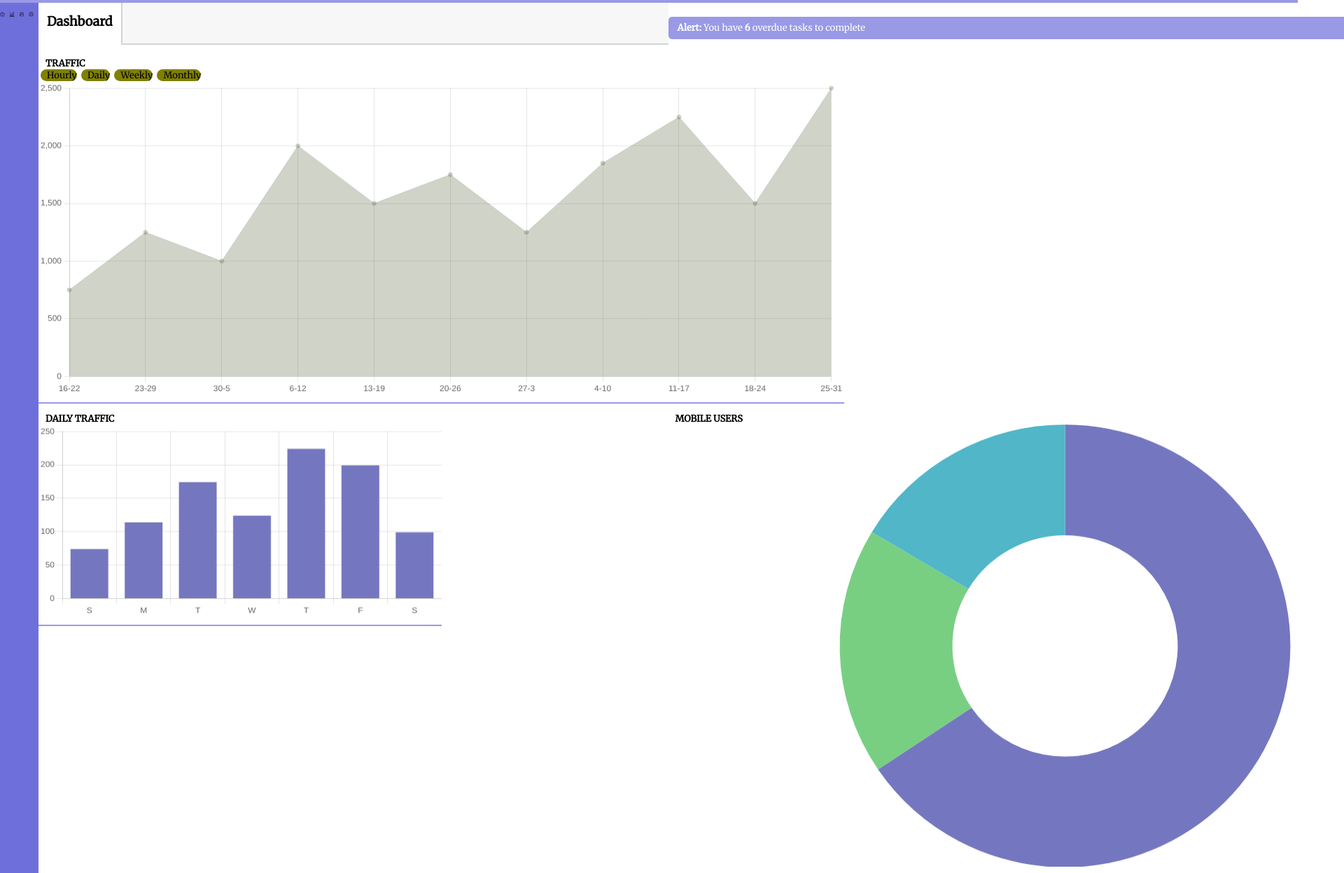
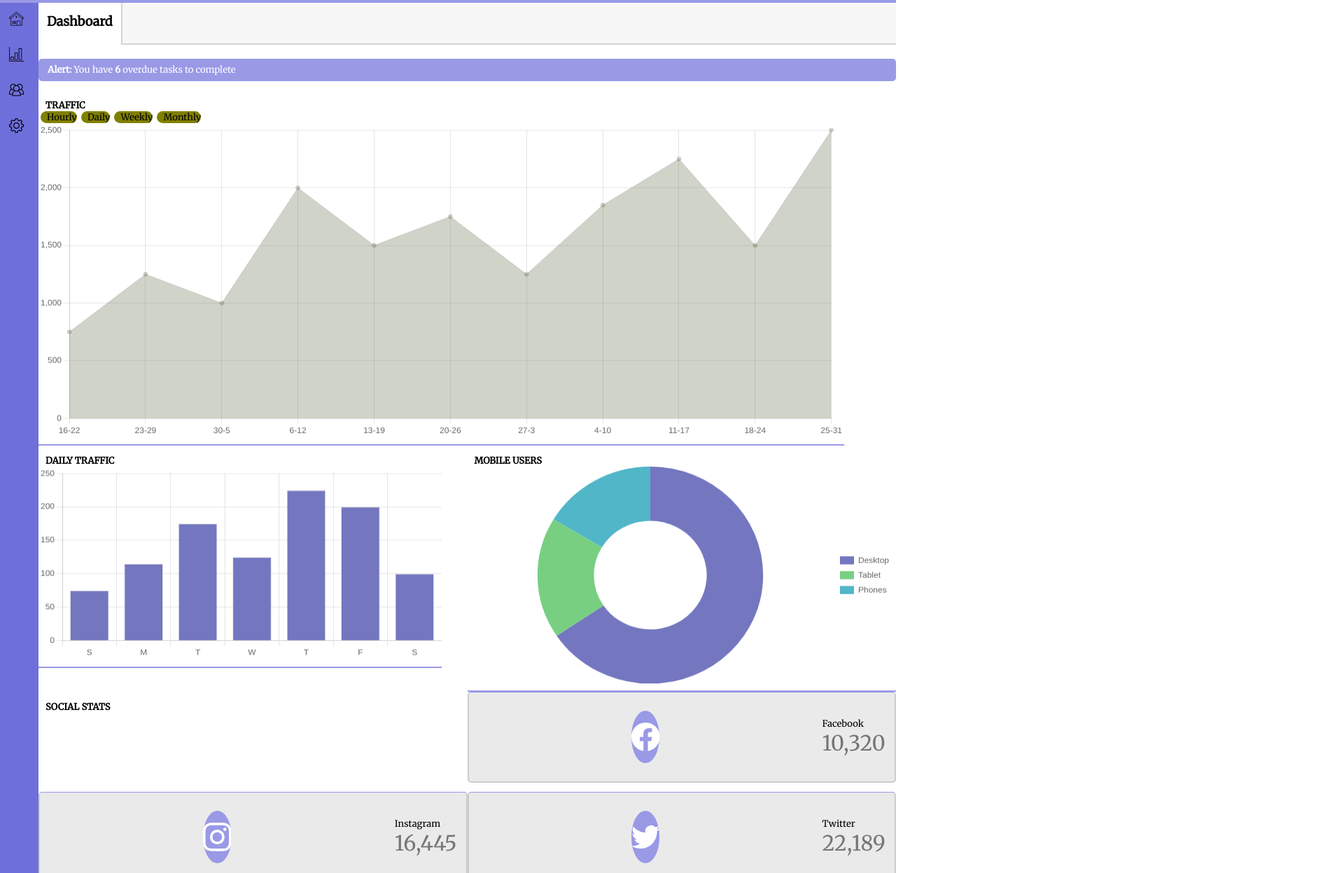
Before and after one commit to jtsapos1/WebApp-Dashboard, a plain HTML site: page index.html in a window 1280 px wide. Shown: the part 66-1314 px from the top of the page at 70% size, 1920 px wide, since content can reach past the window. Drawn offline with nearby package versions, Linux system fonts and the light colour scheme.

Commit message:
Updated css\styles.css

```diff
--- a/css/styles.css
+++ b/css/styles.css
@@ -347,23 +347,47 @@ textarea::placeholder {
 		display: grid;
 		grid-template-columns: 50%;
 	}
-
-	.traffic,
-	.social {
+	.main-header {
+		background-color: rgb(247, 247, 247);
+		height: 60px;
+		border-bottom: 2px solid lightgray;
 		grid-column: 1 / span 2;
 	}
 
-	.daily,
-	.members,
-	.message {
+	.alert {
+		grid-column: 1 / span 2;
+	}
+
+	.daily {
 		grid-column: 1 / span 1;
 	}
 
-	.mobile,
-	.activity,
-	.settings {
+	.mobile {
 		grid-column: 2 / span 1;
 	}
+
+	.navbar-container {
+		flex-direction: column;
+
+	}
+	.navbar-container a {
+		padding-left: 13px;
+	}
+
+	.traffic,
+	.social,
+	.members,
+	.message,
+	.recent-activity,
+	.settings   {
+		grid-column: 1 / span 2;
+	}
+
+	/* .members,
+	.recent-activity {
+		display: flex;
+		justify-content: left;
+	} */
 
 	.widget-container-full {
 		width: 90vw;
@@ -383,9 +407,5 @@ textarea::placeholder {
 		width: 7%;
 	}
 
-	.main-header {
-		background-color: rgb(247, 247, 247);
-		height: 60px;
-		border-bottom: 2px solid lightgray;
-	}
+
 }
```
